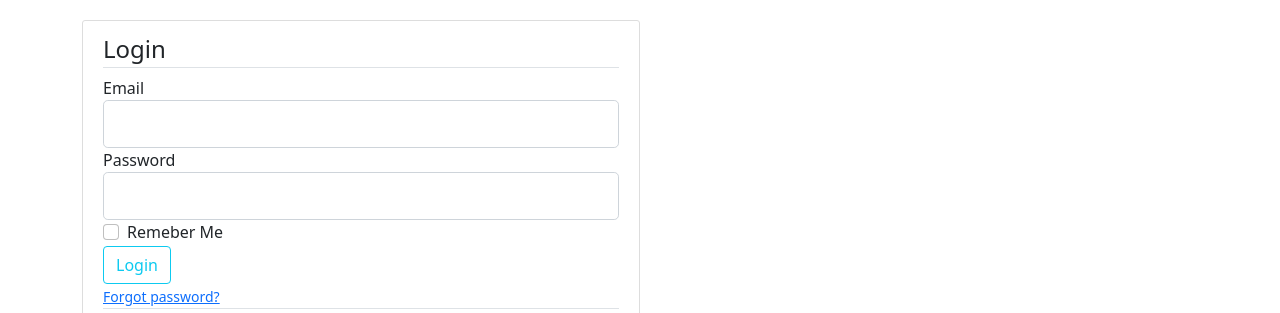
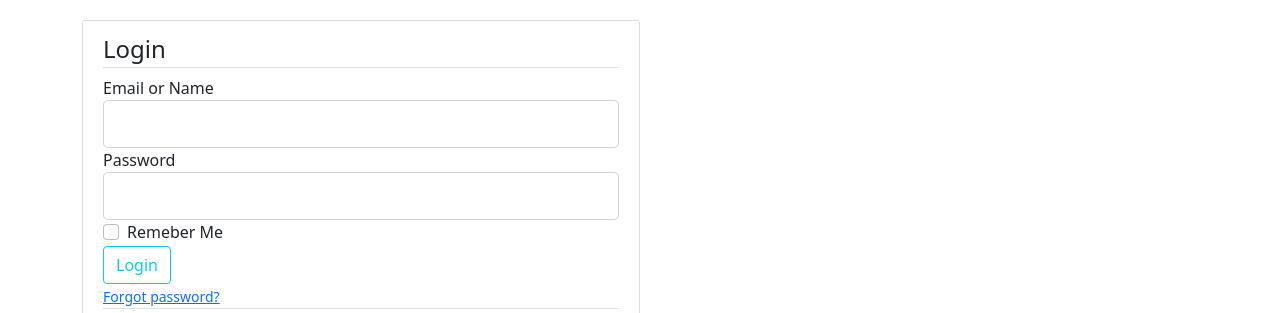
Before and after one commit to ChouYouTian/MyBlog, a Flask app: page /login in a window 1280 px wide. Shown: the part 72-385 px from the top of the page. Run offline with Flask 2, Linux system fonts and the light colour scheme; some libraries are stand-ins or nearby versions.

Commit message:
change login email to email or name

```diff
--- a/myweb/templates/login.html
+++ b/myweb/templates/login.html
@@ -8,18 +8,18 @@
       <legend class="border-bottom">Login</legend>
 
       <div class="form-group">
-        {{ form.email.label(class="form-control-label")}}
+        {{ form.email_name.label(class="form-control-label")}}
 
-        {% if form.email.errors %}
-        {{ form.email(class="form-control form-control-lg is-invalid")}}
+        {% if form.email_name.errors %}
+        {{ form.email_name(class="form-control form-control-lg is-invalid")}}
         <div class="invalid-feedback">
-          {% for error in form.email.errors %}
+          {% for error in form.email_name.errors %}
           <span>{{ error }}</span>
           {% endfor %}
 
         </div>
         {% else %}
-        {{ form.email(class="form-control form-control-lg")}}
+        {{ form.email_name(class="form-control form-control-lg")}}
         {% endif%}
       </div>
       <div class="form-group">
--- a/myweb/users/forms.py
+++ b/myweb/users/forms.py
@@ -26,7 +26,7 @@ class SignUpForm(FlaskForm):
 
 
 class LoginForm(FlaskForm):
-    email=StringField('Email',validators=[DataRequired(),Email()])
+    email_name=StringField('Email or Name',validators=[DataRequired()])
     password=PasswordField('Password',validators=[DataRequired(),Length(min=3,max=10)])
     remeber=BooleanField('Remeber Me')
 
--- a/myweb/users/routes.py
+++ b/myweb/users/routes.py
@@ -17,7 +17,11 @@ def login():
     form = LoginForm()
 
     if form.validate_on_submit():
-        user=User.query.filter_by(email=form.email.data).first()
+
+        user=User.query.filter_by(username=form.email_name.data).first()
+        if not user:
+            user=User.query.filter_by(email=form.email.data).first()
+
         if user and bcrypt.check_password_hash(user.password,form.password.data):
             login_user(user,remember=form.remeber.data)
 
```
Also changed, not shown: 1 other file.
